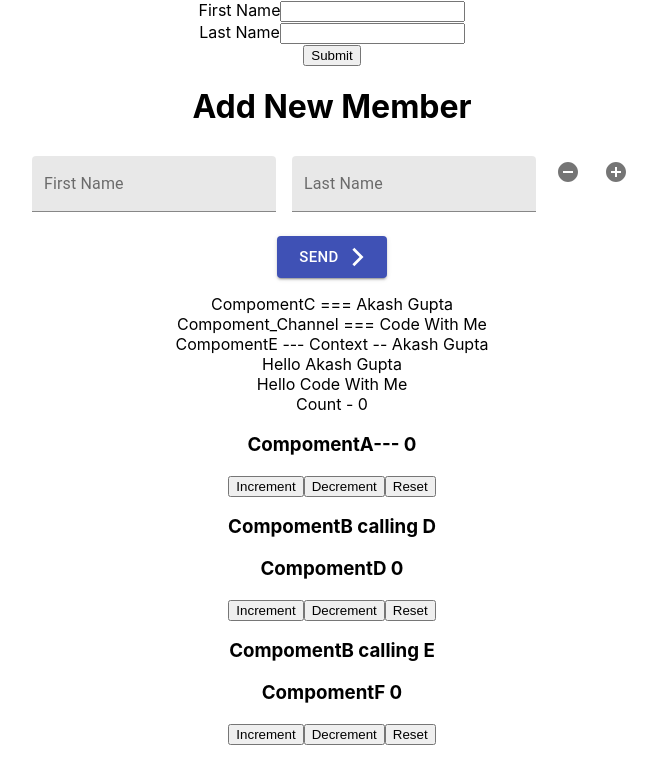
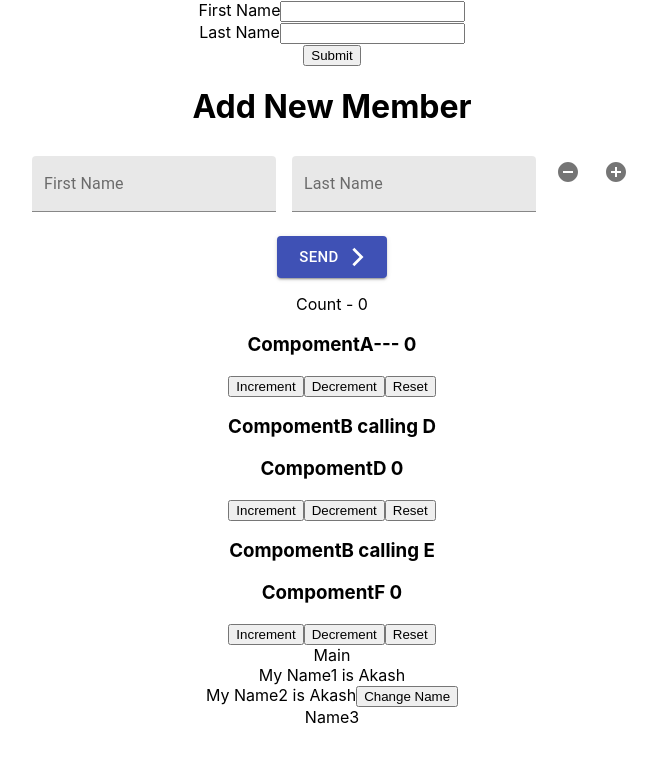
Before and after one commit to Akash1012/Hooks, a React (Create React App) app: page / in a window 1280 px wide. Shown: the top 784 px of the page, without its empty margins (308-965 px from the left). Built offline with nearby package versions, Linux system fonts and the light colour scheme.

Commit message:
use createContext with usereducer

```diff
--- a/src/App.js
+++ b/src/App.js
@@ -21,6 +21,9 @@ import ClassTimer from './Compoments/UseRefHook/ClassTimer'
 // import Counter1 from './Compoments/Reducer/Counter1'
 // import Counter2 from './Compoments/Reducer/Counter2'
 // import Counter3 from './Compoments/Reducer/Counter3'
+
+
+import Main from './Compoments/ContextWithReducer/main'
 
 import CompomentC from './Compoments/Context/CompomentC'
 import './App.css';
@@ -56,11 +59,11 @@ function App() {
 
 
             {/* jab hum log userProvider ko comment kr dege to userConsumer default lega ho hum log createContext mai pass keye hoge */}
-      <UserProvider value="Akash Gupta">
+            {/* <UserProvider value="Akash Gupta">
         <ChannelProvider value="Code With Me">
           <CompomentC />
         </ChannelProvider>
-      </UserProvider>
+      </UserProvider> */}
 
             {/* <Counter1 /> */}
             {/* <Counter2 /> */}
@@ -72,6 +75,7 @@ function App() {
 
             {/* <DataFetchingOne /> */}
             {/* <DataFetchingUsingReducer /> */}
+            <Main />
 
         </div>
     );
--- /dev/null
+++ b/src/Compoments/ContextWithReducer/Name1.js
@@ -0,0 +1,15 @@
+import React, { useContext, } from 'react';
+import Name2 from './Name2';
+import { myContext } from './main'
+
+const Name1 = () => {
+    const myName1 = useContext(myContext)
+    return (
+        <div>
+            My Name1 is {myName1.name}
+            <Name2 />
+        </div>
+    )
+}
+
+export default Name1
--- /dev/null
+++ b/src/Compoments/ContextWithReducer/Name2.js
@@ -0,0 +1,20 @@
+import React from 'react';
+import { myContext } from './main'
+import Name3 from './Name3';
+
+
+const Name2 = () => {
+    const myName2 = React.useContext(myContext)
+    const changeName = () => {
+        myName2.changeName({ type: "CHANGE_NAME", payload: 'Golu' })
+    }
+    return (
+        <div>
+            My Name2 is {myName2.name}
+            <button onClick={() => changeName()}>Change Name</button>
+            <Name3 />
+        </div>
+    )
+}
+
+export default Name2
--- /dev/null
+++ b/src/Compoments/ContextWithReducer/Name3.js
@@ -0,0 +1,9 @@
+import React from 'react';
+
+const Name3 = () => {
+    return (
+        <div>Name3</div>
+    )
+}
+
+export default Name3
--- /dev/null
+++ b/src/Compoments/ContextWithReducer/main.js
@@ -0,0 +1,42 @@
+import React, { useContext, useReducer, createContext } from 'react'
+
+import Name1 from './Name1';
+
+export const myContext = createContext("Hero");
+
+// reducer
+
+const initialState = {
+    name: "Akash",
+    Number: 100
+}
+
+const reducer = (state = initialState, action) => {
+    switch (action.type) {
+        case 'CHANGE_NAME':
+            return {
+                name: action.payload
+            }
+        default: return state
+    }
+}
+
+
+// Action
+
+const Main = () => {
+
+    const [data, dispatch] = useReducer(reducer, initialState)
+    return (
+        <myContext.Provider value={
+            { name: data.name, number: data.Number, changeName: dispatch }
+        }>
+            <div>
+                Main
+            <Name1 />
+            </div>
+        </myContext.Provider >
+    )
+}
+
+export default Main
```
Also changed, not shown: src/Compoments/Notes.txt. Lines whose indentation alone changed are shown as unchanged.
